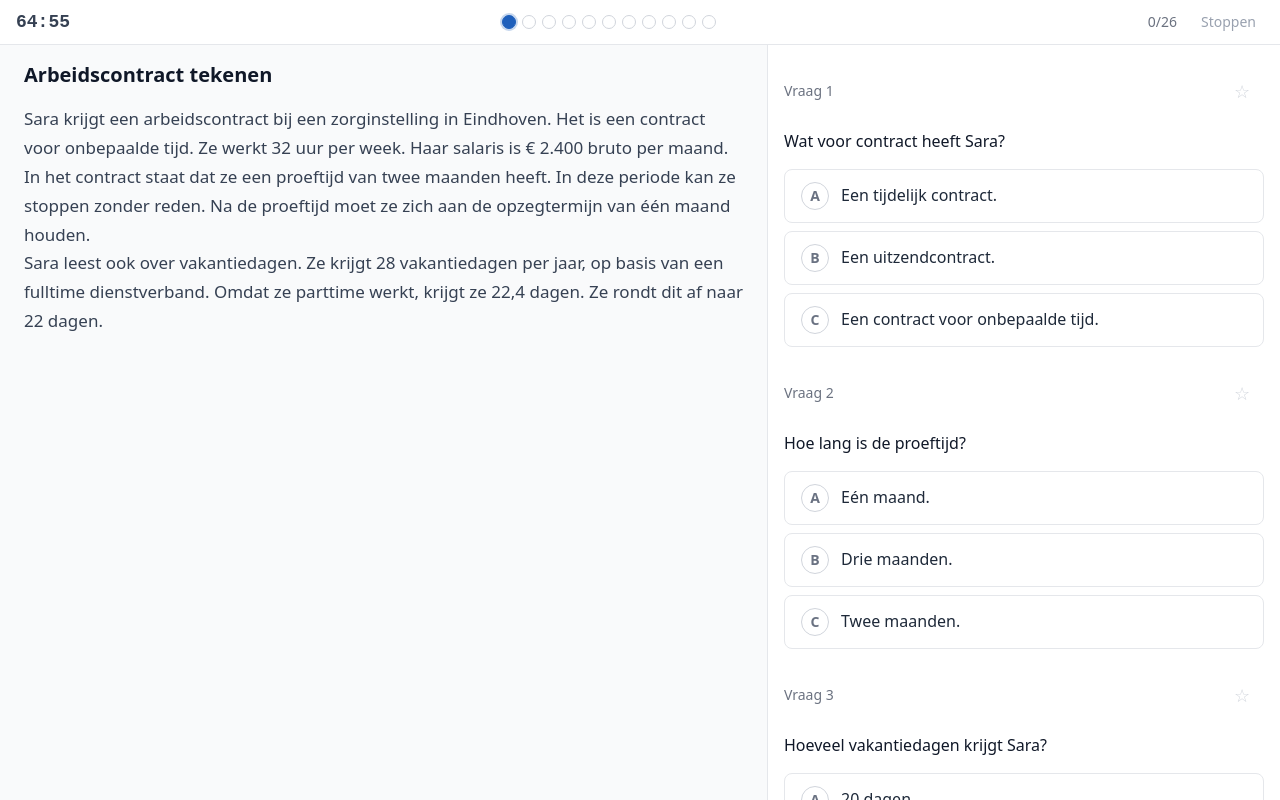
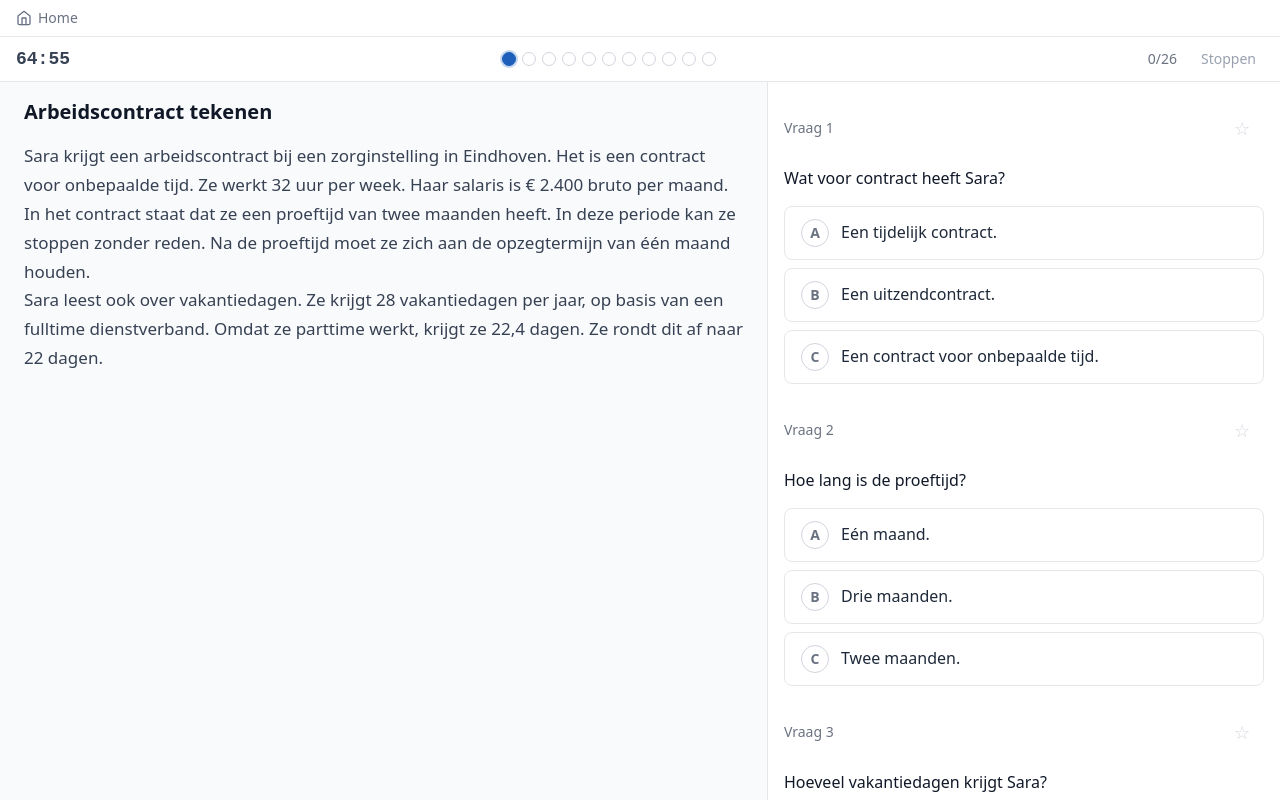
Before and after one commit to shreyasp/inburgering-oefenen-a2, a React (Vite) app: page /exam in a window 1280 px wide. Shown: the top 800 px of the page. Built offline with nearby package versions, Linux system fonts and the light colour scheme.

Commit message:
feat: add fixed navbar with home button to exam and results pages
Ultraworked with [Sisyphus](https://github.com/code-yeongyu/oh-my-openagent)

Co-authored-by: Sisyphus <clio-agent@sisyphuslabs.ai>

```diff
--- /dev/null
+++ b/src/components/NavBar.tsx
@@ -0,0 +1,33 @@
+import { useNavigate } from "react-router-dom";
+
+export function NavBar() {
+  const navigate = useNavigate();
+
+  return (
+    <nav className="border-b border-gray-200 bg-white sticky top-0 z-20">
+      <div className="max-w-full mx-auto px-4 py-2 flex items-center">
+        <button
+          type="button"
+          onClick={() => navigate("/")}
+          className="text-sm font-medium text-gray-500 hover:text-gray-900 transition-colors flex items-center gap-1.5"
+        >
+          <svg
+            xmlns="http://www.w3.org/2000/svg"
+            width="16"
+            height="16"
+            viewBox="0 0 24 24"
+            fill="none"
+            stroke="currentColor"
+            strokeWidth="2"
+            strokeLinecap="round"
+            strokeLinejoin="round"
+          >
+            <path d="m3 9 9-7 9 7v11a2 2 0 0 1-2 2H5a2 2 0 0 1-2-2z" />
+            <polyline points="9 22 9 12 15 12 15 22" />
+          </svg>
+          Home
+        </button>
+      </div>
+    </nav>
+  );
+}
--- a/src/pages/ExamPage.tsx
+++ b/src/pages/ExamPage.tsx
@@ -13,6 +13,7 @@ import { Timer } from "../components/Timer";
 import { ProgressDots } from "../components/ProgressDots";
 import { ReadingText } from "../components/ReadingText";
 import { QuestionCard } from "../components/QuestionCard";
+import { NavBar } from "../components/NavBar";
 
 const EXAM_DURATION = 65 * 60; // 65 minutes
 
@@ -169,6 +170,7 @@ export function ExamPage() {
 
   return (
     <main className="min-h-screen bg-white flex flex-col">
+      <NavBar />
       {/* Top bar */}
       <header className="border-b border-gray-200 bg-white sticky top-0 z-10">
         <div className="max-w-full mx-auto px-4 py-2 flex items-center gap-4">
--- a/src/pages/ResultsPage.tsx
+++ b/src/pages/ResultsPage.tsx
@@ -4,6 +4,7 @@ import { loadQuestionBank, getQuestionById, recordAttempt, type BankEntry } from
 import { useExam, useExamActions, saveAttemptHistory } from "../context/ExamContext";
 import { AnswerReview } from "../components/AnswerReview";
 import { ReadingText } from "../components/ReadingText";
+import { NavBar } from "../components/NavBar";
 
 function answerKey(entryId: number, qIdx: number): string {
   return `${entryId}:${qIdx}`;
@@ -110,6 +111,7 @@ export function ResultsPage() {
 
   return (
     <main className="min-h-screen bg-exam-bg">
+      <NavBar />
       <div className="max-w-3xl mx-auto px-4 py-8">
         {/* Score header */}
         <section className="bg-white rounded-lg border border-gray-200 p-6 mb-6 text-center">
```
Also changed, not shown: 1 other file (tests, documents, lock files or other folders).
